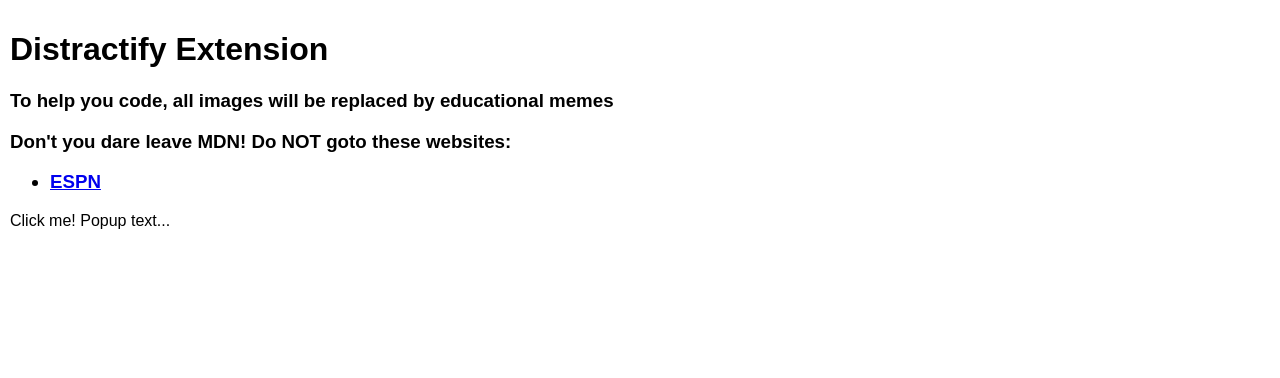
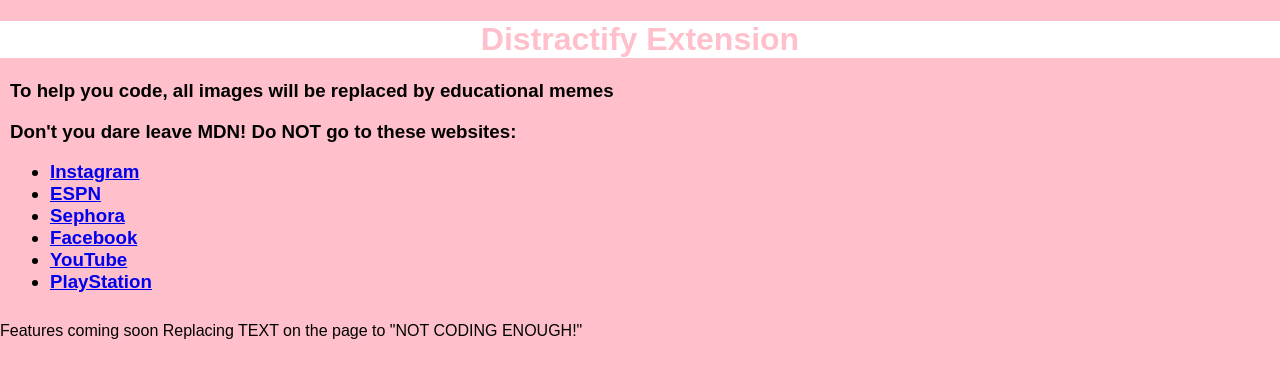
Before and after one commit to iyoojin/chrome_ext_hackathon, a browser extension: page index.html in a window 1280 px wide. Drawn offline with Linux system fonts and the light colour scheme.

Commit message:
final draft, added more memes, and links

```diff
--- a/index.html
+++ b/index.html
@@ -8,18 +8,26 @@
     <link rel="stylesheet" href="style.css"></link>
   </head>
   <body>
-    <h1 id="Header">Distractify Extension</h1>
+    <div id='headerid'><h1 id="Header">Distractify Extension</h1></div>
+    <div id="bodyid">
     <h3>To help you code, all images will be replaced by educational memes</h3>
     <h3>
-      Don't you dare leave MDN! Do NOT goto these websites:
+      Don't you dare leave MDN! Do NOT go to these websites:
       <ul>
-        <li><a href="https://www.espn.com">ESPN</a></li>
+        <li><a href="https://www.instagram.com"target="_blank">Instagram</a></li>
+        <li><a href="https://www.espn.com"target="_blank">ESPN</a></li>
+        <li><a href="https://www.sephora.com/"target="_blank">Sephora</a></li>
+        <li><a href="https://www.facebook.com/"target="_blank">Facebook</a></li>
+        <li><a href="https://www.youtube.com/"target="_blank">YouTube</a></li>
+        <li><a href="https://www.playstation.com/en-us/"target="_blank">PlayStation</a></li>
       </ul>
     </h3>
+</div>
   </body>
   <div class="popup" onclick="myFunction()">
-    Click me!
-    <span class="popuptext" id="myPopup">Popup text...</span>
+    Features coming soon
+    Replacing TEXT on the page to "NOT CODING ENOUGH!"
+    <span class="popuptext" id="myPopup"></span>
   </div>
   <script src="script.js"></script>
 </html>
--- a/style.css
+++ b/style.css
@@ -1,6 +1,18 @@
 body {
   margin: 0;
-  padding: 10px;
+  padding: 0px;
   min-width: 500px;
   font-family: Arial, Helvetica, sans-serif;
+  background-color: pink;
 }
+
+#headerid {
+  background-color: white;
+  color: pink;
+  text-align: center;
+}
+
+#bodyid {
+  color: rgb(0, 0, 0);
+  padding: 0px 10px 10px 10px;
+}
```
